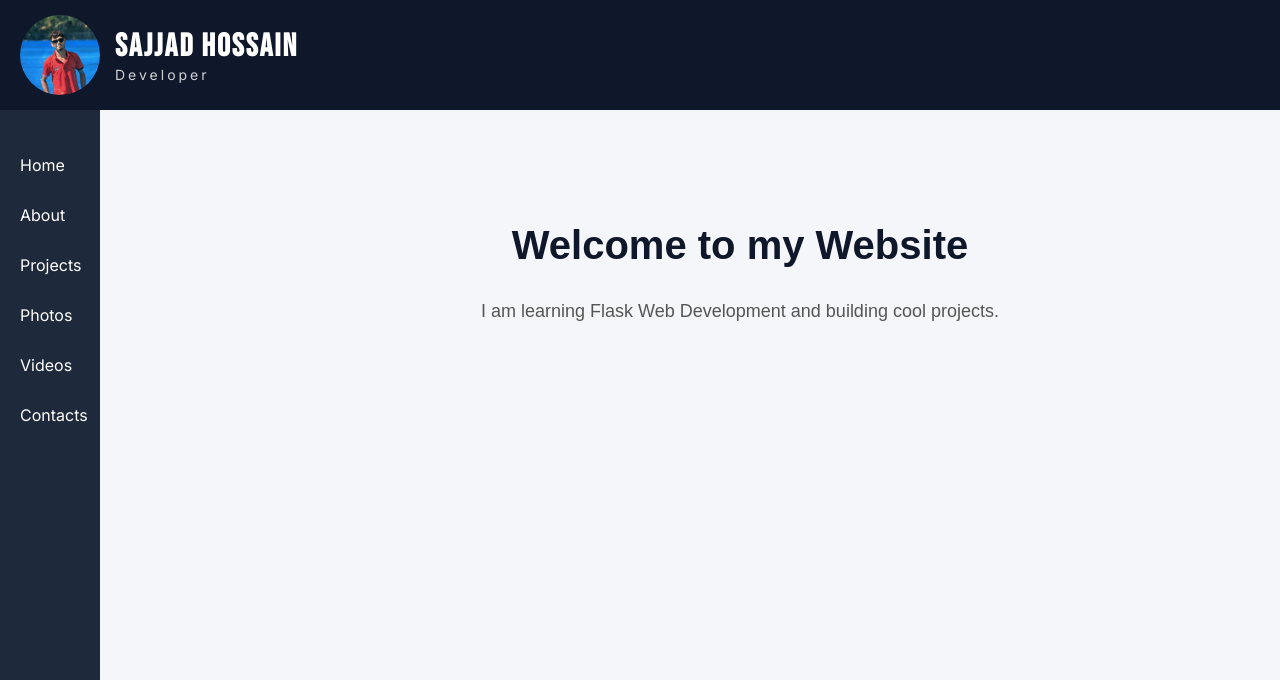
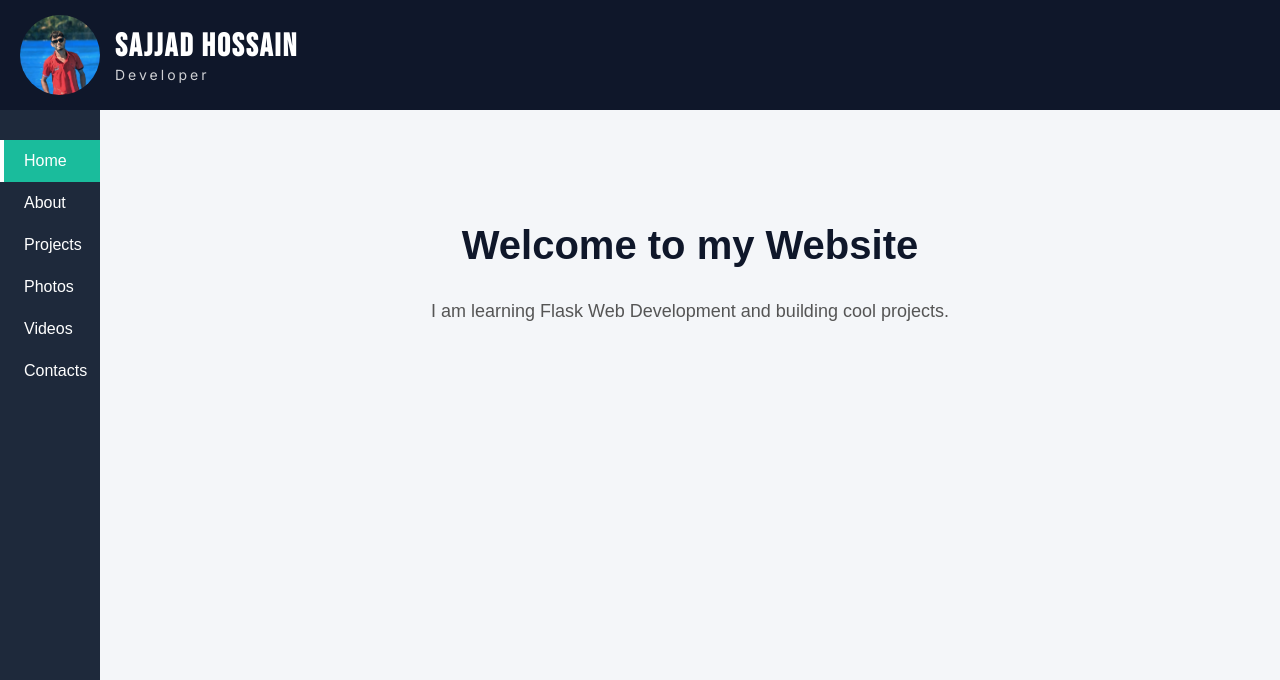
Before and after one commit to umaxinternetservice-source/Sajjad-Hossain, a Flask app: page / in a window 1280 px wide. Shown: the top 680 px of the page. Run offline with Flask 3, Linux system fonts and the light colour scheme.

Commit message:
Adjust sidebar link styles and hero section margin

```diff
--- a/static/style.css
+++ b/static/style.css
@@ -59,11 +59,15 @@ body {
 
 .sidebar a {
     display: block;
+    padding: 12px 20px;
+    text-decoration: none;
     color: white;
-    text-decoration: none;
-    padding: 15px 20px;
-    font-family: 'Inter', sans-serif;
-    transition: 0.3s;
+    border-left: 4px solid transparent;
+}
+
+.sidebar a.active {
+    background-color: #1abc9c;
+    border-left: 4px solid white;
 }
 
 .sidebar a:hover {
@@ -73,7 +77,7 @@ body {
 /*= Hero Section =*/
 
 .hero {
-    margin-left: 200px;        /* sidebar এর জায়গা */
+    margin-left: 100px;        /* sidebar এর জায়গা */
     text-align: center;
     padding: 80px 20px;
 }
```
